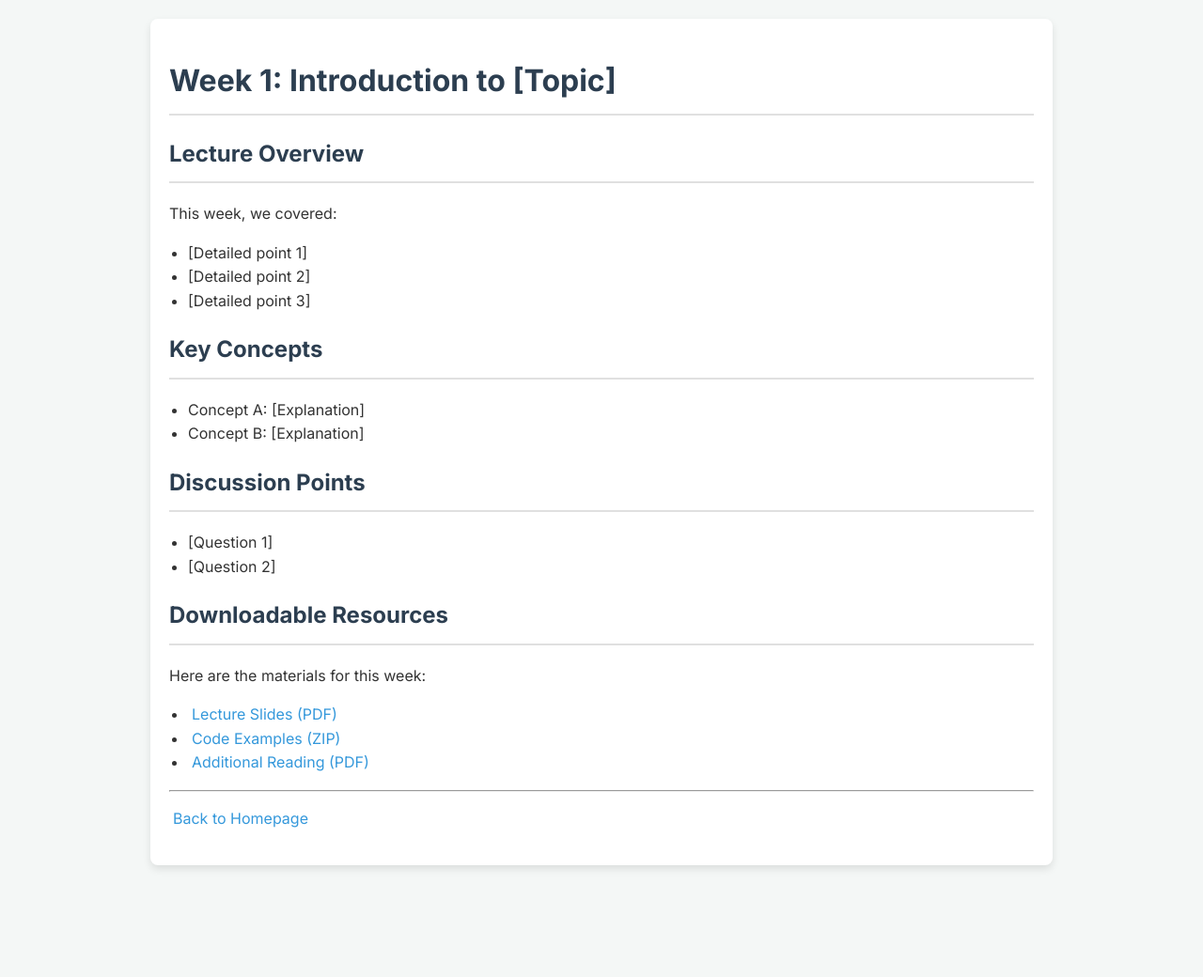
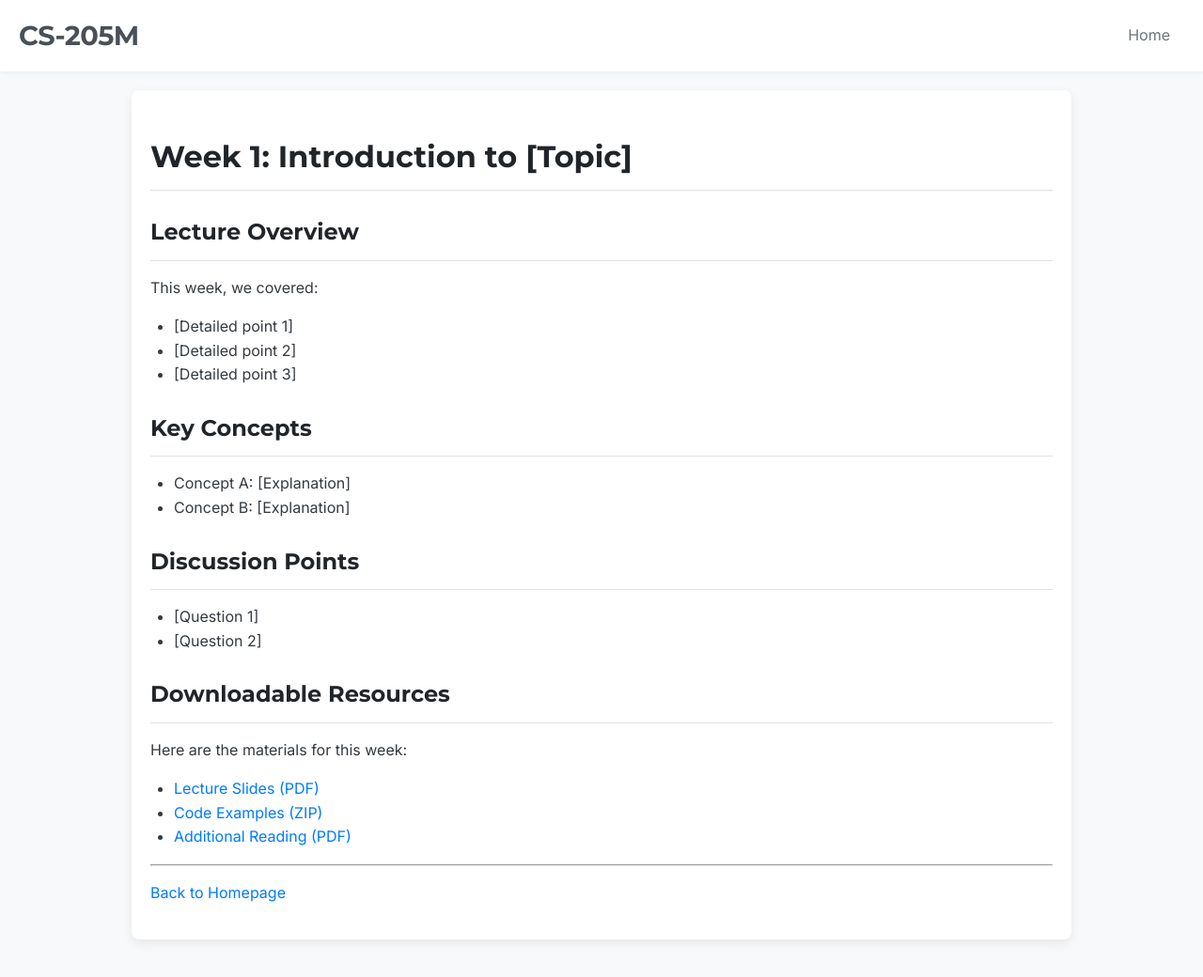
Before and after one commit to arxisme/CS-205M, a Jekyll site: the page built from week1.md, in a window 1280 px wide. Shown: the whole page at 94% size. Built offline with Jekyll 4.4.1, drawn with Linux system fonts in a browser that asks for light colours; before the commit the page ends 941 px from its top, so only the background shows below that.

Commit message:
changed the laout a little

```diff
--- a/_layouts/minimal.html
+++ b/_layouts/minimal.html
@@ -5,58 +5,118 @@
     <meta name="viewport" content="width=device-width, initial-scale=1.0">
     <title>{{ page.title }}</title>
     <style>
+        /* Modern Font Import */
+        @import url('https://fonts.googleapis.com/css2?family=Inter:wght@400;600;700&family=Montserrat:wght@500;700&display=swap');
+
         body {
-            font-family: 'Inter', sans-serif; /* Using Inter font as per guidelines */
-            margin: 20px;
+            font-family: 'Inter', sans-serif; /* Primary content font */
+            margin: 0; /* Reset default body margin */
             line-height: 1.6;
-            max-width: 960px; /* Increased max-width for better content display */
-            margin-left: auto;
-            margin-right: auto;
-            background-color: #f4f7f6; /* Light background color */
-            color: #333;
-            border-radius: 8px; /* Rounded corners for the body content area */
+            background-color: #f8f9fa; /* Very light grey background */
+            color: #343a40; /* Darker text color */
         }
+
+        /* Navigation Bar Styling */
+        .navbar {
+            background-color: #ffffff; /* White background for navbar */
+            padding: 15px 20px;
+            box-shadow: 0 2px 4px rgba(0, 0, 0, 0.05); /* Subtle shadow */
+            display: flex;
+            justify-content: space-between;
+            align-items: center;
+            margin-bottom: 20px; /* Space below navbar */
+        }
+
+        .navbar-brand {
+            font-family: 'Montserrat', sans-serif; /* Modern font for logo */
+            font-weight: 700;
+            font-size: 1.8em;
+            color: #495057; /* Dark grey for logo */
+            text-decoration: none;
+            letter-spacing: -0.5px; /* Slightly tighter letter spacing */
+        }
+
+        .navbar-nav a {
+            color: #6c757d; /* Muted grey for links */
+            text-decoration: none;
+            padding: 8px 15px;
+            border-radius: 5px;
+            transition: background-color 0.3s ease, color 0.3s ease;
+            font-weight: 500;
+        }
+
+        .navbar-nav a:hover {
+            background-color: #e9ecef; /* Light grey on hover */
+            color: #343a40;
+        }
+
+        /* Main Content Area */
         main {
             padding: 20px;
             background-color: #ffffff;
             border-radius: 8px;
-            box-shadow: 0 4px 8px rgba(0, 0, 0, 0.1); /* Subtle shadow */
+            box-shadow: 0 4px 12px rgba(0, 0, 0, 0.08); /* Slightly more prominent shadow for content */
+            max-width: 960px; /* Increased max-width for better content display */
+            margin: 0 auto 40px auto; /* Centered with bottom margin */
         }
+
         h1, h2, h3 {
-            color: #2c3e50; /* Darker heading color */
-            border-bottom: 2px solid #e0e0e0;
+            font-family: 'Montserrat', sans-serif; /* Headings use modern font */
+            color: #212529; /* Darker heading color */
+            border-bottom: 1px solid #dee2e6; /* Lighter border */
             padding-bottom: 10px;
-            margin-top: 20px;
+            margin-top: 25px;
+            margin-bottom: 15px;
         }
+
         a {
-            color: #3498db; /* Blue for links */
+            color: #007bff; /* Standard blue for general links */
             text-decoration: none;
-            border-radius: 4px;
-            padding: 2px 4px;
-            transition: background-color 0.3s ease;
+            transition: color 0.3s ease;
         }
         a:hover {
             text-decoration: underline;
-            background-color: #eaf6fd;
+            color: #0056b3;
         }
+
         ul {
             list-style-type: disc;
-            padding-left: 20px;
+            padding-left: 25px;
         }
-        /* Basic responsive adjustments */
+
+        /* Responsive Adjustments */
         @media (max-width: 768px) {
-            body {
-                margin: 10px;
+            .navbar {
+                flex-direction: column;
+                align-items: flex-start;
+            }
+            .navbar-nav {
+                margin-top: 10px;
+                width: 100%;
+                display: flex;
+                flex-direction: column;
+            }
+            .navbar-nav a {
+                display: block;
+                width: 100%;
+                text-align: center;
+                margin-bottom: 5px;
             }
             main {
+                margin: 0 10px 20px 10px; /* Adjust margin for smaller screens */
                 padding: 15px;
             }
         }
     </style>
-    <!-- Google Fonts for Inter -->
-    <link href="https://fonts.googleapis.com/css2?family=Inter:wght@400;600;700&display=swap" rel="stylesheet">
 </head>
 <body>
+    <nav class="navbar">
+        <a href="{{ site.baseurl }}/" class="navbar-brand">CS-205M</a>
+        <div class="navbar-nav">
+            <a href="{{ site.baseurl }}/">Home</a>
+            <!-- Add more navigation links here if needed, e.g., <a href="{{ site.baseurl }}/syllabus.html">Syllabus</a> -->
+        </div>
+    </nav>
     <main>
         {{ content }}
     </main>
```
Also changed, not shown: index.md (+2 -2 lines).
